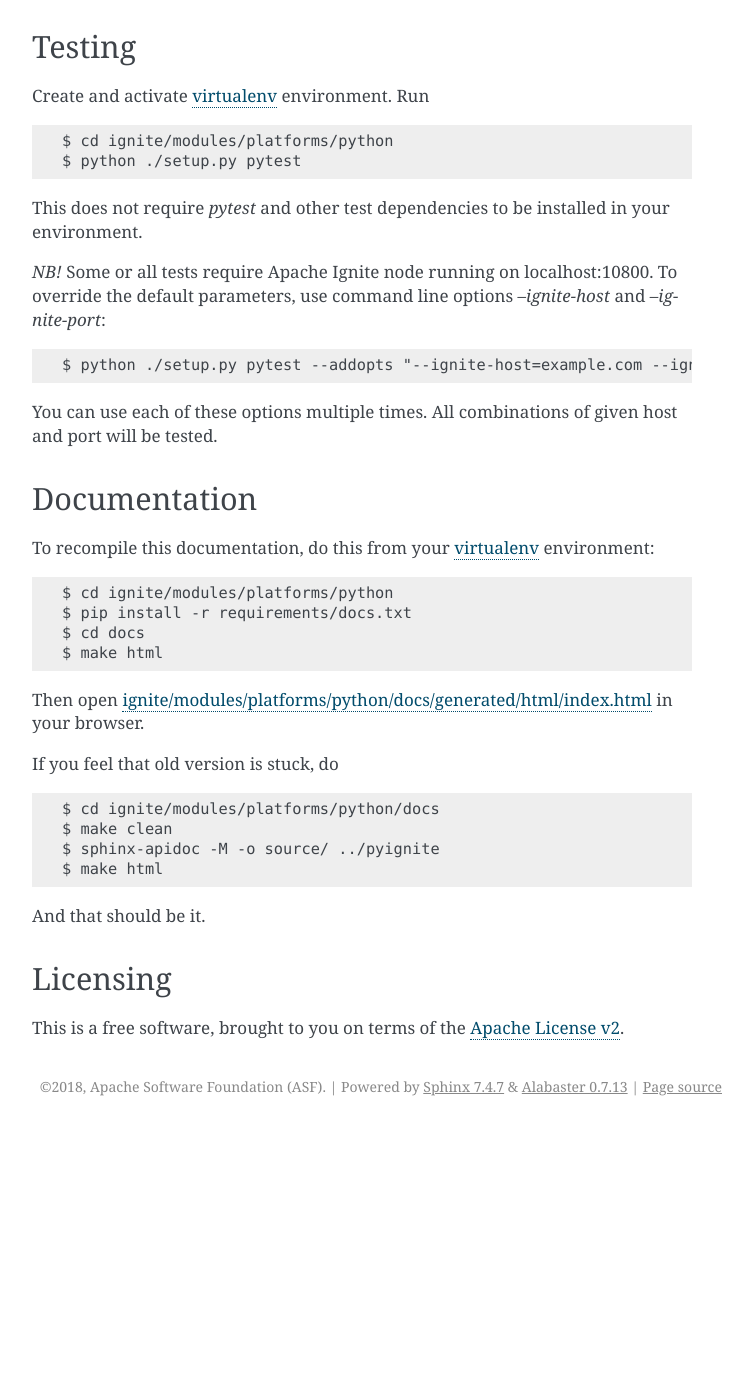
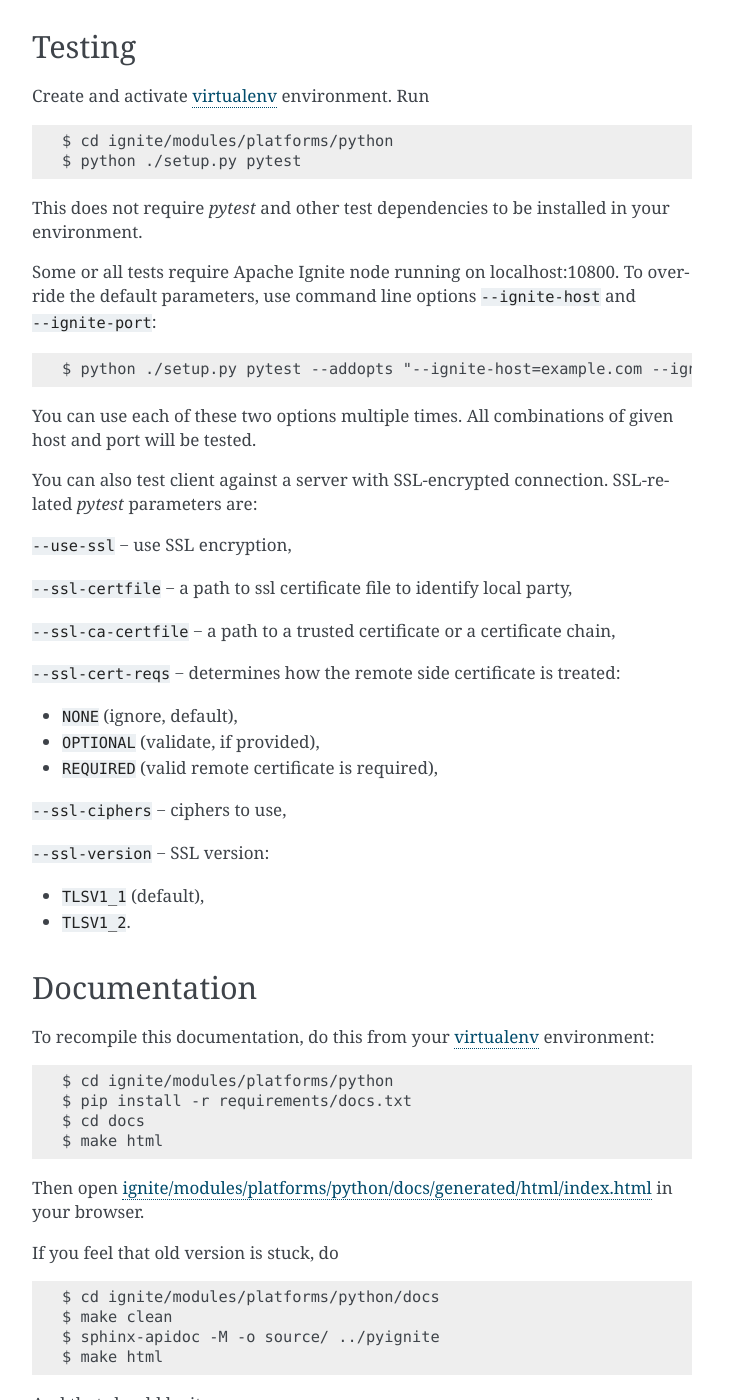
Before and after one commit to dmelnichuk/pyignite, a Sphinx documentation site: the page built from docs/readme.rst, in a window 1280 px wide and 1400 px high, scrolled down 1494 px. Shown: the whole window, without its empty margins (388-1141 px from the left). Built offline with Sphinx 7.4.7, drawn with Linux system fonts in a browser that asks for light colours; before the commit the page ends 2620 px from its top, so only the background shows below that.

```diff
--- a/docs/readme.rst
+++ b/docs/readme.rst
@@ -86,16 +86,38 @@ $ python ./setup.py pytest
 This does not require `pytest` and other test dependencies to be installed
 in your environment.
 
-*NB!* Some or all tests require Apache Ignite node running on localhost:10800.
+Some or all tests require Apache Ignite node running on localhost:10800.
 To override the default parameters, use command line options
-`--ignite-host` and `--ignite-port`:
+``--ignite-host`` and ``--ignite-port``:
 
 ::
 
 $ python ./setup.py pytest --addopts "--ignite-host=example.com --ignite-port=19840"
 
-You can use each of these options multiple times. All combinations
+You can use each of these two options multiple times. All combinations
 of given host and port will be tested.
+
+You can also test client against a server with SSL-encrypted connection.
+SSL-related `pytest` parameters are:
+
+``--use-ssl`` − use SSL encryption,
+
+``--ssl-certfile`` − a path to ssl certificate file to identify local party,
+
+``--ssl-ca-certfile`` − a path to a trusted certificate or a certificate chain,
+
+``--ssl-cert-reqs`` − determines how the remote side certificate is treated:
+
+- ``NONE`` (ignore, default),
+- ``OPTIONAL`` (validate, if provided),
+- ``REQUIRED`` (valid remote certificate is required),
+
+``--ssl-ciphers`` − ciphers to use,
+
+``--ssl-version`` − SSL version:
+
+- ``TLSV1_1`` (default),
+- ``TLSV1_2``.
 
 Documentation
 -------------
```
